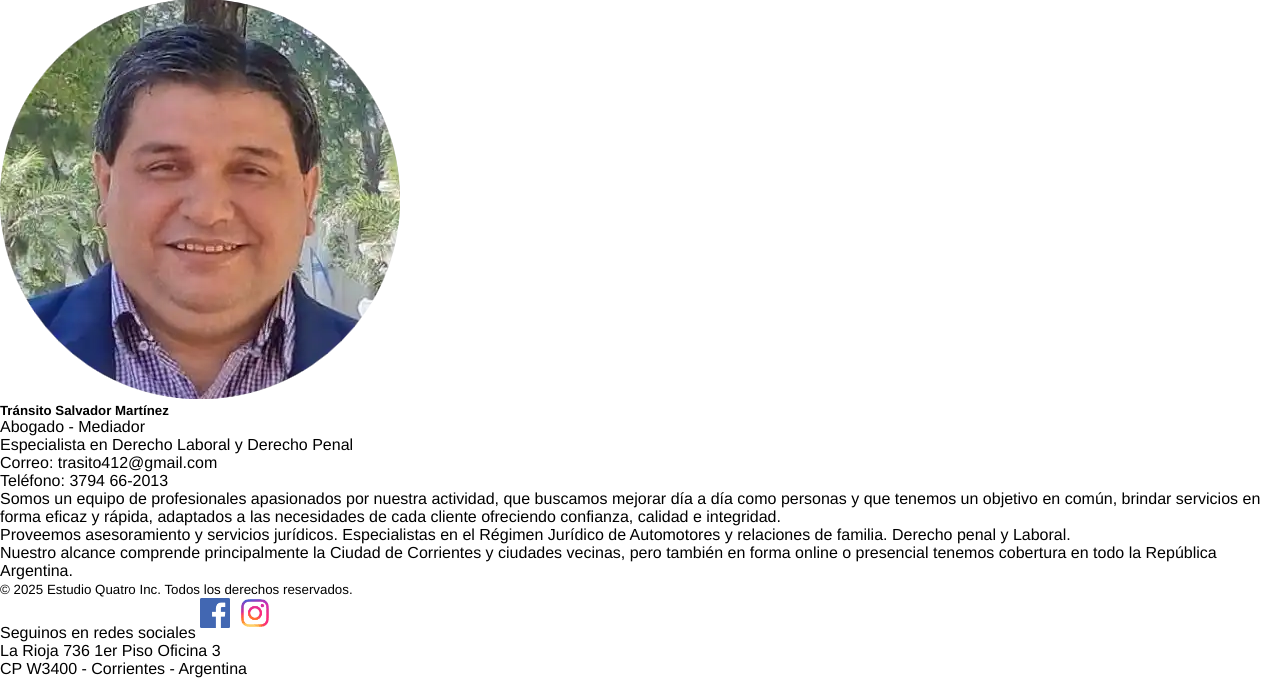
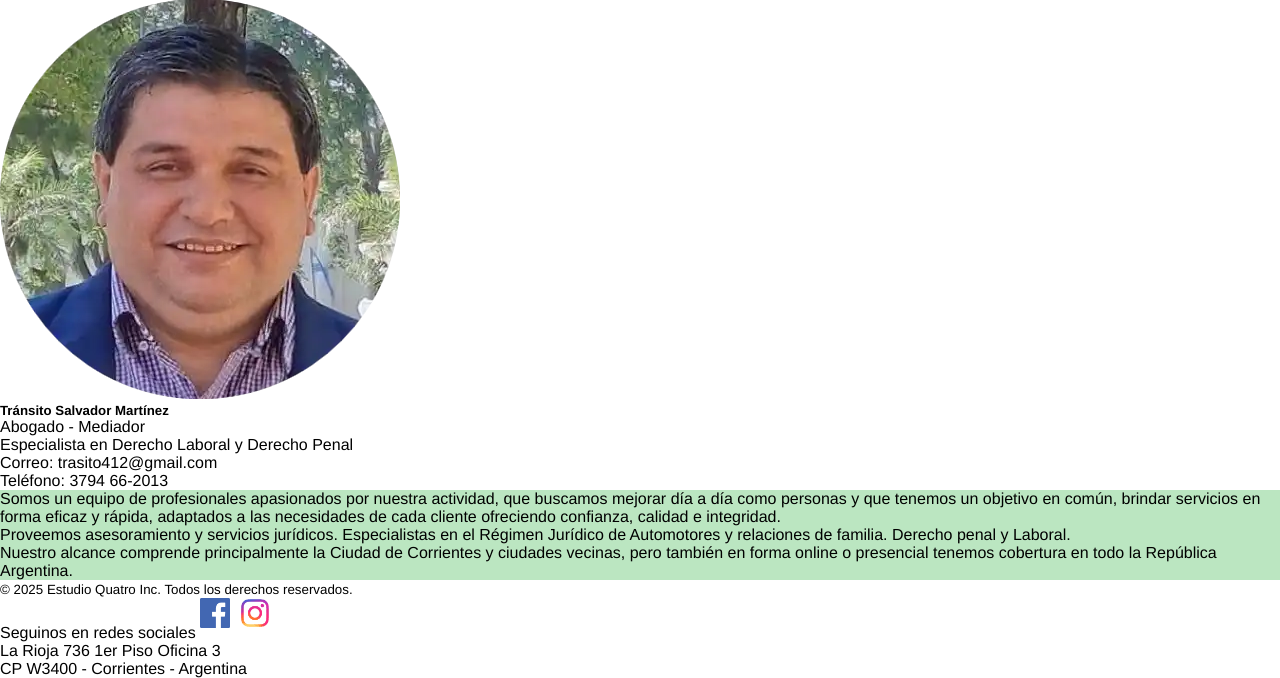
Before and after one commit to juanpabloruiz/quatro26, a PHP site: page /demo/index.html in a window 1280 px wide. Shown: the part 664-1342 px from the top of the page. Run offline with PHP 8.4, Linux system fonts and the light colour scheme.

Commit message:
Armando somos

```diff
--- a/css/style.css
+++ b/css/style.css
@@ -11,3 +11,7 @@ header {
     background-color: #014164;
     padding: 1em;
 }
+
+#somos {
+    background-color: rgb(187, 230, 193);
+}
--- a/demo/index.html
+++ b/demo/index.html
@@ -12,7 +12,7 @@
     <meta name="author" content="Juan Guillermo Ruiz" />
     <meta property="og:type" content="business.business" />
     <meta property="og:description" content="Servicios profesionales en la Provincia de Corrientes. Asesoramiento jurídico, notarial y contable. Especialistas en el Régimen Jurídico de Automotores y sus derivados." />
-    <link rel="stylesheet" href="../css/style.css">
+    <link rel="stylesheet" href="../css/style.css" />
   </head>
 
   <body>
@@ -21,12 +21,11 @@
       <a href="../">
         <picture>
           <source srcset="../img/logo.webp" type="image/webp" />
-          <img src="../img/logo.png" height="136" width="441" alt="Logotipo">
+          <img src="../img/logo.png" height="136" width="441" alt="Logotipo" />
         </picture>
       </a>
     </header>
 
-    <main>
     <picture>
       <source srcset="../img/juan.webp" type="image/webp" />
       <img src="../img/juan.jpeg" fetchpriority="high" height="400" width="400" alt="Juan Guillermo Ruiz" />
@@ -47,10 +46,11 @@
     <p class="card-text">Correo: trasito412@gmail.com</p>
     <p class="card-text">Teléfono: 3794 66-2013</p>
 
+    <section id="somos">
       <p>Somos un equipo de profesionales apasionados por nuestra actividad, que buscamos mejorar día a día como personas y que tenemos un objetivo en común, brindar servicios en forma eficaz y rápida, adaptados a las necesidades de cada cliente ofreciendo confianza, calidad e integridad.</p>
       <p>Proveemos asesoramiento y servicios jurídicos. Especialistas en el Régimen Jurídico de Automotores y relaciones de familia. Derecho penal y Laboral.</p>
       <p>Nuestro alcance comprende principalmente la Ciudad de Corrientes y ciudades vecinas, pero también en forma online o presencial tenemos cobertura en todo la República Argentina.</p>
-    </main>
+    </section>
 
     <footer class="bg-dark text-white text-center py-5">
       <small>© 2025 Estudio Quatro Inc. Todos los derechos reservados.</small>
```
Lines whose indentation alone changed are shown as unchanged.
